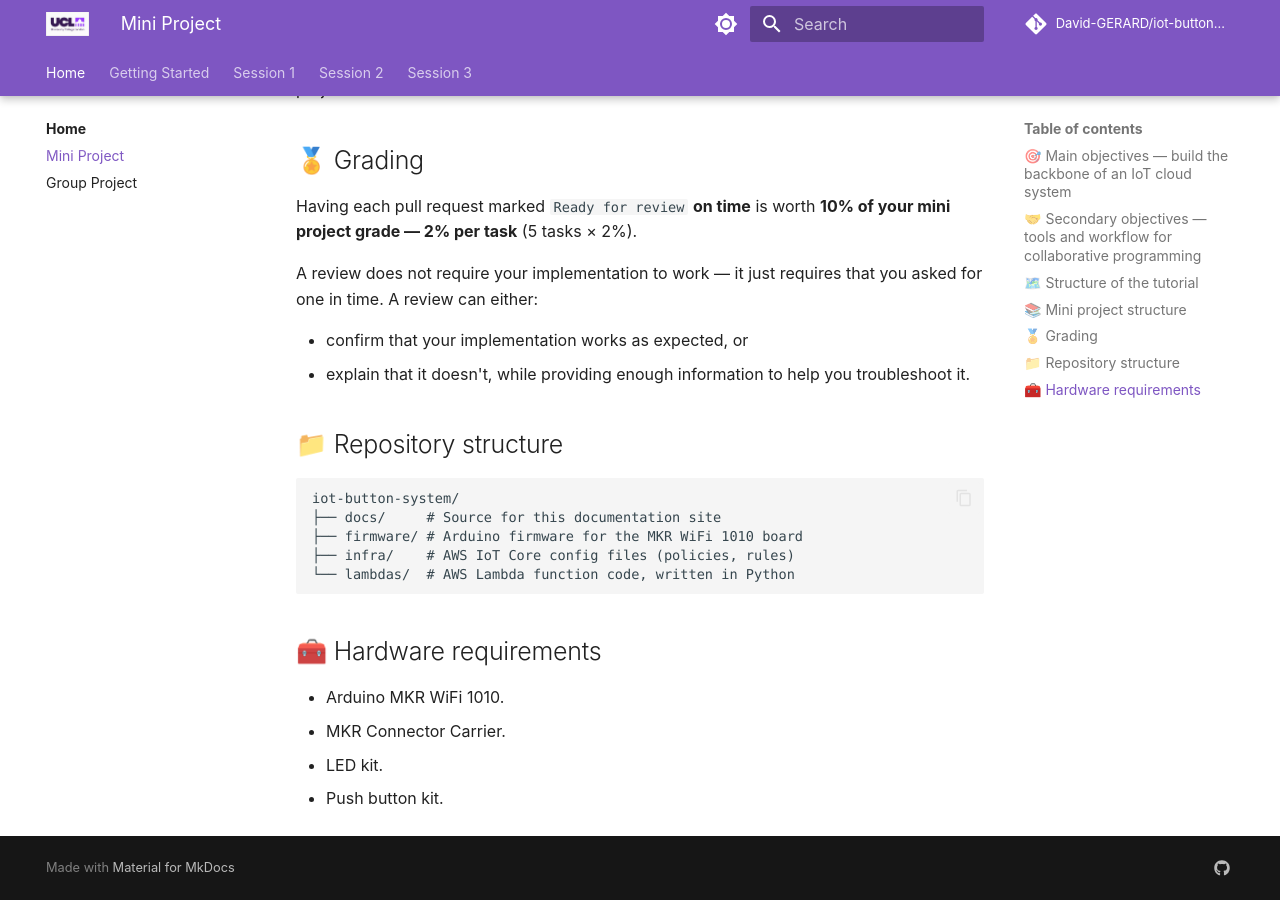
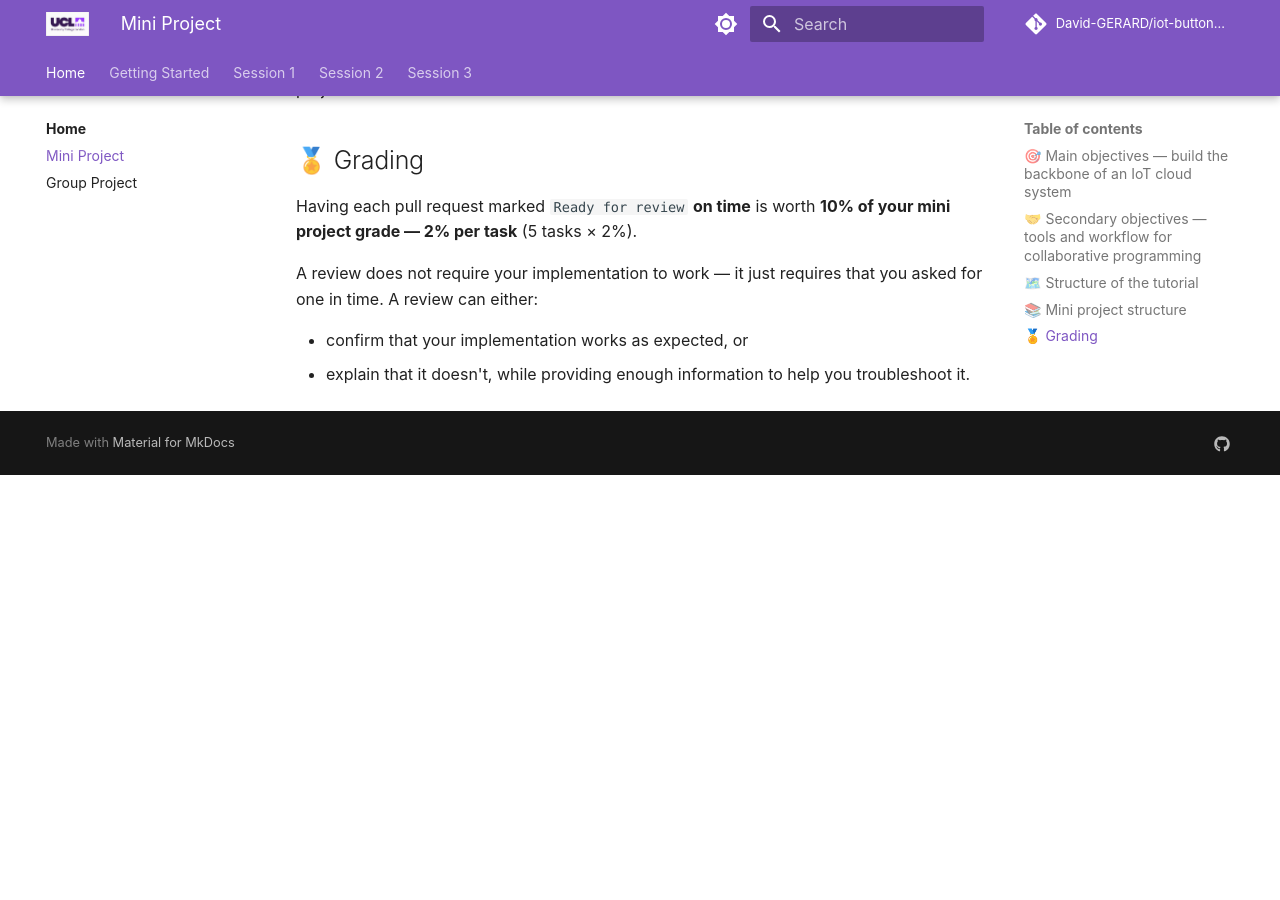
Before and after one commit to David-GERARD/iot-button-system, an MkDocs documentation site: the page built from docs/home/mini-project.md, in a window 1280 px wide and 900 px high, scrolled down 2226 px. Built offline with MkDocs 1.6.1 and Material for MkDocs 9.7.7, drawn with Linux system fonts in a browser that asks for light colours; comment, search, counter and statistics services are not loaded; after the commit the page ends 2701 px from its top, so only the background shows below that.

Commit message:
docs: remove old readme.md content

````diff
--- a/docs/home/mini-project.md
+++ b/docs/home/mini-project.md
@@ -91,20 +91,3 @@ A review does not require your implementation to work — it just requires that
 
 - confirm that your implementation works as expected, or
 - explain that it doesn't, while providing enough information to help you troubleshoot it.
-
-## 📁 Repository structure
-
-```text
-iot-button-system/
-├── docs/     # Source for this documentation site
-├── firmware/ # Arduino firmware for the MKR WiFi 1010 board
-├── infra/    # AWS IoT Core config files (policies, rules)
-└── lambdas/  # AWS Lambda function code, written in Python
-```
-
-## 🧰 Hardware requirements
-
-- Arduino MKR WiFi 1010.
-- MKR Connector Carrier.
-- LED kit.
-- Push button kit.
````
